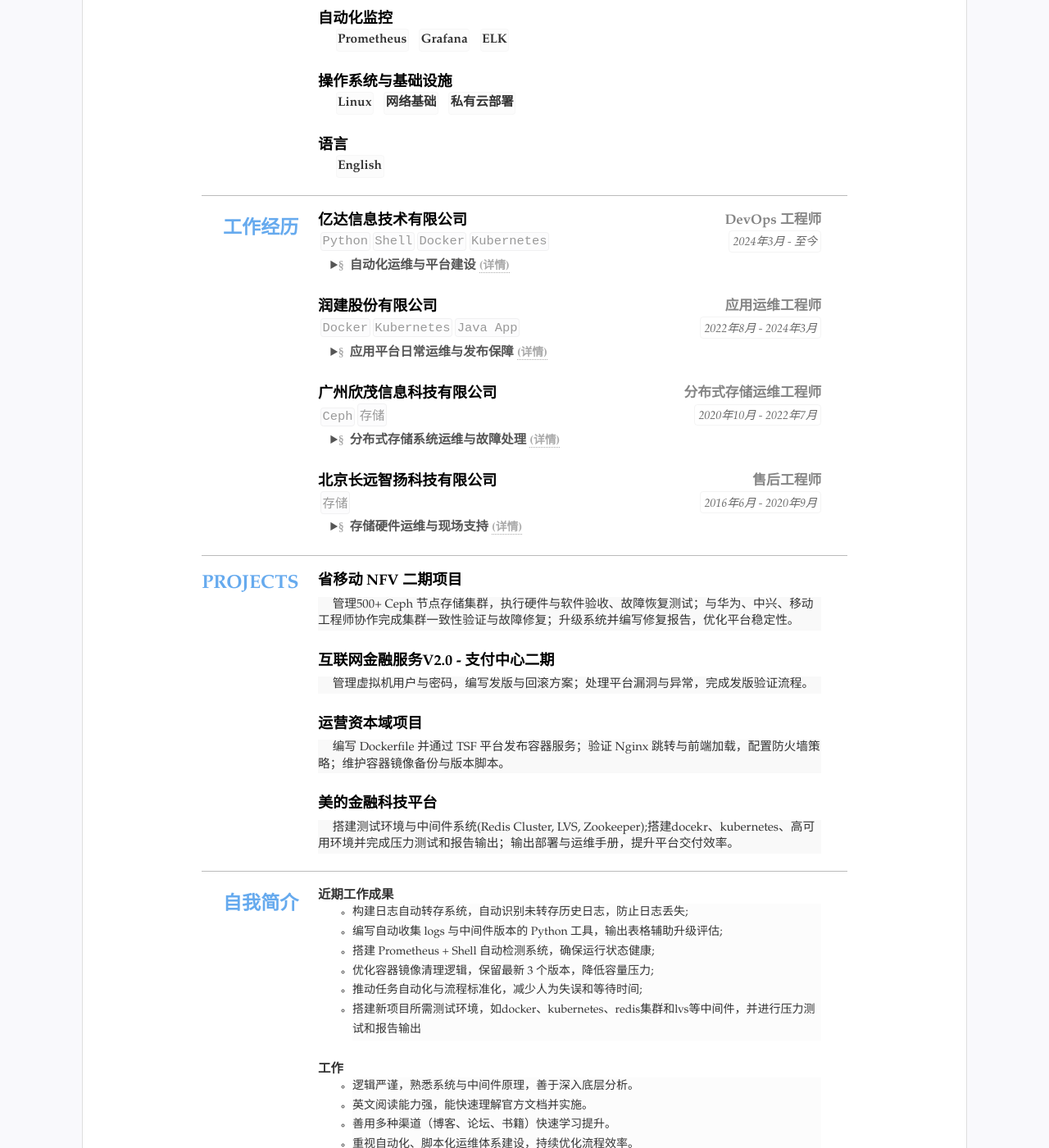
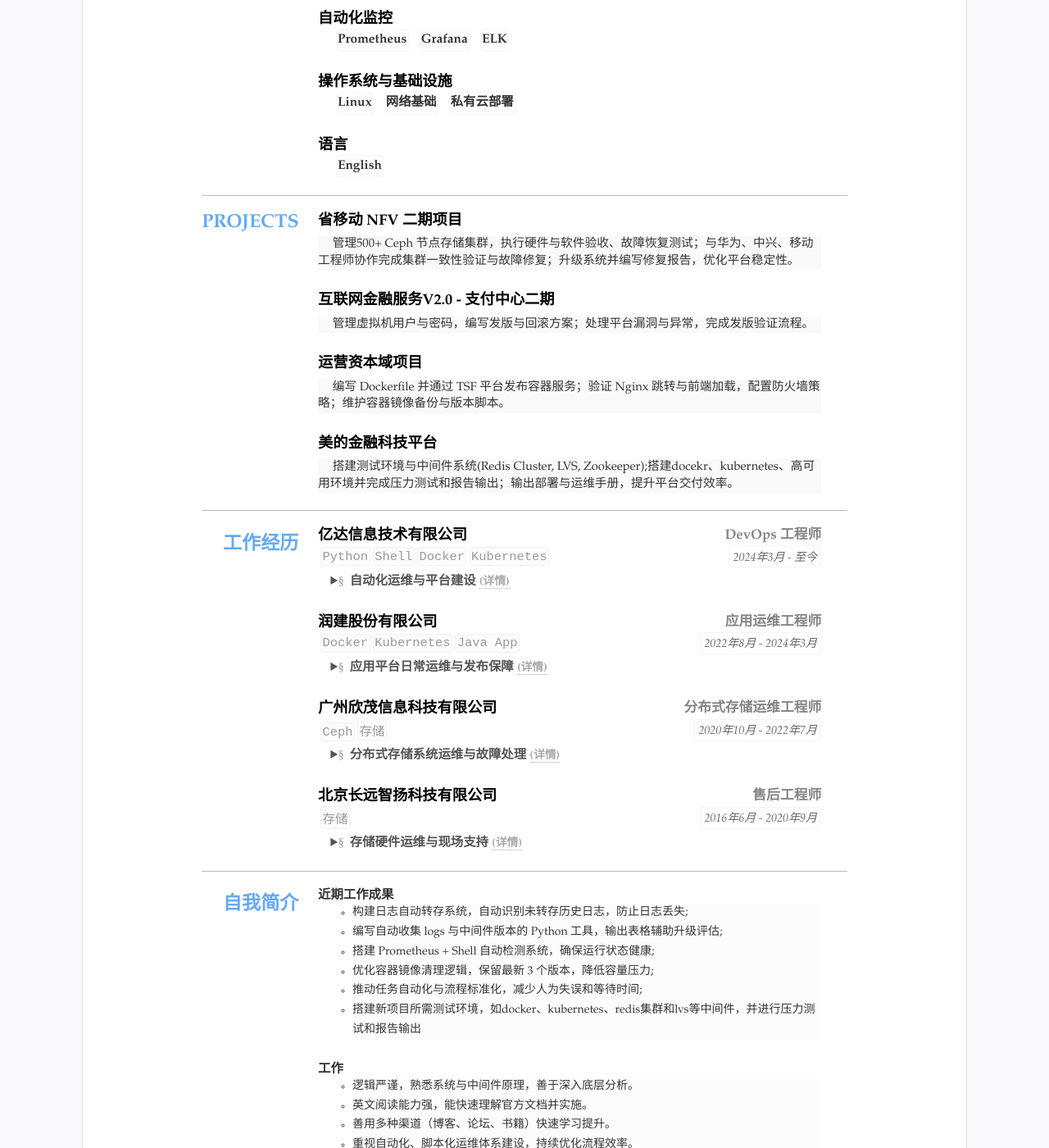
Before and after one commit to YogaTom/resume, a Jekyll site: the page built from index.html, in a window 1280 px wide and 1400 px high, scrolled down 632 px. Shown: the whole window at 82% size. Built offline with Jekyll 4.4.1, drawn with Linux system fonts in a browser that asks for light colours; part of the change alters nothing that is shown; some of the changed text lies outside the part shown.

```diff
--- a/_data/resume.yml
+++ b/_data/resume.yml
@@ -54,6 +54,34 @@ main: #简历主要内容，
     - title: 语言
       items: [English]
 
+
+- type: projects
+  name: Projects
+  content:
+    - title: 省移动 NFV 二期项目
+      detail:
+        - 管理500+ Ceph 节点存储集群，执行硬件与软件验收、故障恢复测试；
+        - 与华为、中兴、移动工程师协作完成集群一致性验证与故障修复；
+        - 升级系统并编写修复报告，优化平台稳定性。
+
+    - title: 互联网金融服务V2.0 - 支付中心二期
+      detail:
+        - 管理虚拟机用户与密码，编写发版与回滚方案；
+        - 处理平台漏洞与异常，完成发版验证流程。
+
+    - title: 运营资本域项目
+      detail:
+        - 编写 Dockerfile 并通过 TSF 平台发布容器服务；
+        - 验证 Nginx 跳转与前端加载，配置防火墙策略；
+        - 维护容器镜像备份与版本脚本。
+
+    - title: 美的金融科技平台
+      detail:
+        - 搭建测试环境与中间件系统(Redis Cluster, LVS, Zookeeper);
+        - 搭建docekr、kubernetes、高可用环境并完成压力测试和报告输出；
+        - 输出部署与运维手册，提升平台交付效率。
+
+
 - type: experience
   name: 工作经历
   content:
@@ -102,32 +130,6 @@ main: #简历主要内容，
     #可以设置open默认展开
 
 
-- type: projects
-  name: Projects
-  content:
-    - title: 省移动 NFV 二期项目
-      detail:
-        - 管理500+ Ceph 节点存储集群，执行硬件与软件验收、故障恢复测试；
-        - 与华为、中兴、移动工程师协作完成集群一致性验证与故障修复；
-        - 升级系统并编写修复报告，优化平台稳定性。
-
-    - title: 互联网金融服务V2.0 - 支付中心二期
-      detail:
-        - 管理虚拟机用户与密码，编写发版与回滚方案；
-        - 处理平台漏洞与异常，完成发版验证流程。
-
-    - title: 运营资本域项目
-      detail:
-        - 编写 Dockerfile 并通过 TSF 平台发布容器服务；
-        - 验证 Nginx 跳转与前端加载，配置防火墙策略；
-        - 维护容器镜像备份与版本脚本。
-
-    - title: 美的金融科技平台
-      detail:
-        - 搭建测试环境与中间件系统(Redis Cluster, LVS, Zookeeper);
-        - 搭建docekr、kubernetes、高可用环境并完成压力测试和报告输出；
-        - 输出部署与运维手册，提升平台交付效率。
-
 #others 其他简略内容(列表)
 others: #其他列表显示
 - type: others #ID可以为空
@@ -155,10 +157,63 @@ others: #其他列表显示
     - 骑行
     - 马拉松越野
     - 书籍:人文、传记、历史
+  # - title: 列表
+  #   list:
+  #   - 第一项
+  #   - 第二项
+#- type:
+#  name: '其他'
+#  content: #选择需要的格式
+#  - 单行文字
+#  - 如果有可以继续添加
 
-  - title: "特别说明"
+#footer 脚注，打印版和web版不同不显示
+footer: #脚注多组
+  print: #打印版markdown或者html
+  screen:
+  # - text: "简历脚注"
+  #   href: '/'
+  - text: "Made with &hearts; by TOM"
+    href: "https://yogatom.github.io/resume/"
+
+#页面额外js脚本，如xx统计
+scripts:
+#- src: "assets/js/resume.js"
+#  defer: defer #可以设置defer或者sync异步加载
+
+
+#others 其他简略内容(列表)
+- type: others #ID可以为空
+  name: '自我简介'
+  content: #选择需要的格式
+
+  - title: "近期工作成果"
     list:
+    - 构建日志自动转存系统，自动识别未转存历史日志，防止日志丢失;
+    - 编写自动收集 logs 与中间件版本的 Python 工具，输出表格辅助升级评估;
+    - 搭建 Prometheus + Shell 自动检测系统，确保运行状态健康;
+    - 优化容器镜像清理逻辑，保留最新 3 个版本，降低容量压力;
+    - 推动任务自动化与流程标准化，减少人为失误和等待时间;
+    - 搭建新项目所需测试环境，如docker、kubernetes、redis集群和lvs等中间件，并进行压力测试和报告输出
+
+  - title: "工作思维"
+    list:
+    - 逻辑严谨，熟悉系统与中间件原理，善于深入底层分析。
+    - 英文阅读能力强，能快速理解官方文档并实施。
+    - 善用多种渠道（博客、论坛、书籍）快速学习提升。
+    - 重视自动化、脚本化运维体系建设，持续优化流程效率。
+
+  - title: "日常生活"
+    list: #单行列表
+    - 烹饪
+    - 骑行
+    - 马拉松越野
+    - 书籍:人文、传记、历史
+
+    - title: "特别说明"
+    list: #单行列表
     - Blog的域名还在备案中，暂时只能用IP登陆
+
 
   # - title: 列表
   #   list:
@@ -178,3 +233,8 @@ footer: #脚注多组
   #   href: '/'
   - text: "Made with &hearts; by TOM"
     href: "https://yogatom.github.io/resume/"
+
+#页面额外js脚本，如xx统计
+scripts:
+#- src: "assets/js/resume.js"
+#  defer: defer #可以设置defer或者sync异步加载
```
